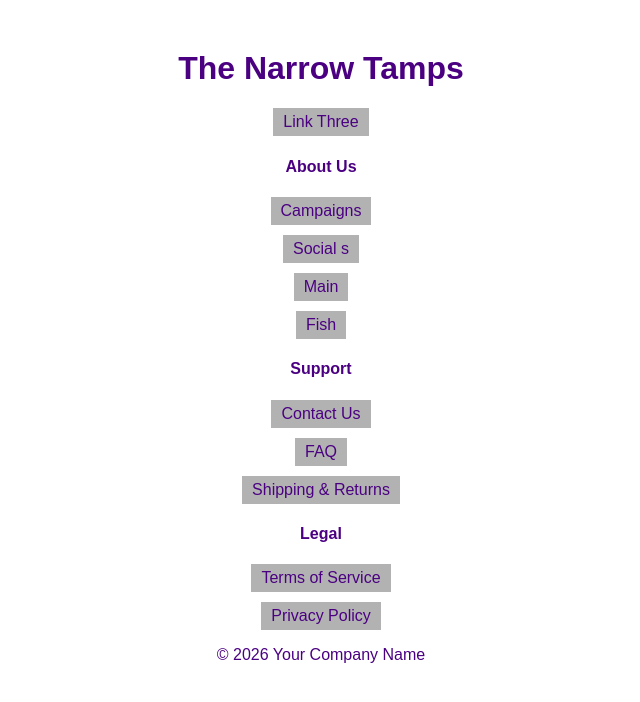
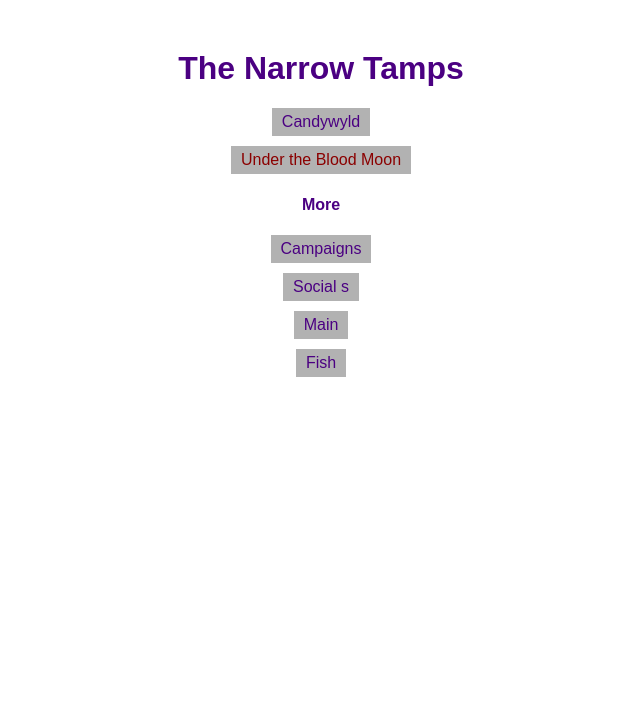
Before and after one commit to narrowtamps/narrowtamps.github.io, a Jekyll site: the page built from README.md, in a window 1280 px wide. Shown: the top 702 px of the page, without its empty margins (319-959 px from the left). Built offline with Jekyll 4.4.1, drawn with Linux system fonts in a browser that asks for light colours; our own code applies the rules of GitHub Pages for plain Markdown files.

Commit message:
Update default.html

```diff
--- a/_layouts/default.html
+++ b/_layouts/default.html
@@ -41,7 +41,8 @@
     <nav>
         <ul>
 
-            <li><a href="Candywyld.html">Link Three</a></li>
+            <li><a href="/candy.html" style="color: DarkOrchard;">Candywyld</a></li>
+            <li><a href="/moon.html" style="color: DarkRed;">Under the Blood Moon</a></li>
         </ul>
     </nav>
 
@@ -49,7 +50,7 @@
     <footer>
     <!-- Section 1: About Us Links -->
     <div>
-        <h4>About Us</h4>
+        <h4>More</h4>
         <ul>
             <li><a href="/campaigns.html">Campaigns</a></li>
             <li><a href="/socials.html">Social s</a></li>
```
Also changed, not shown: other parts of _layouts/default.html (+4 -4 lines).
